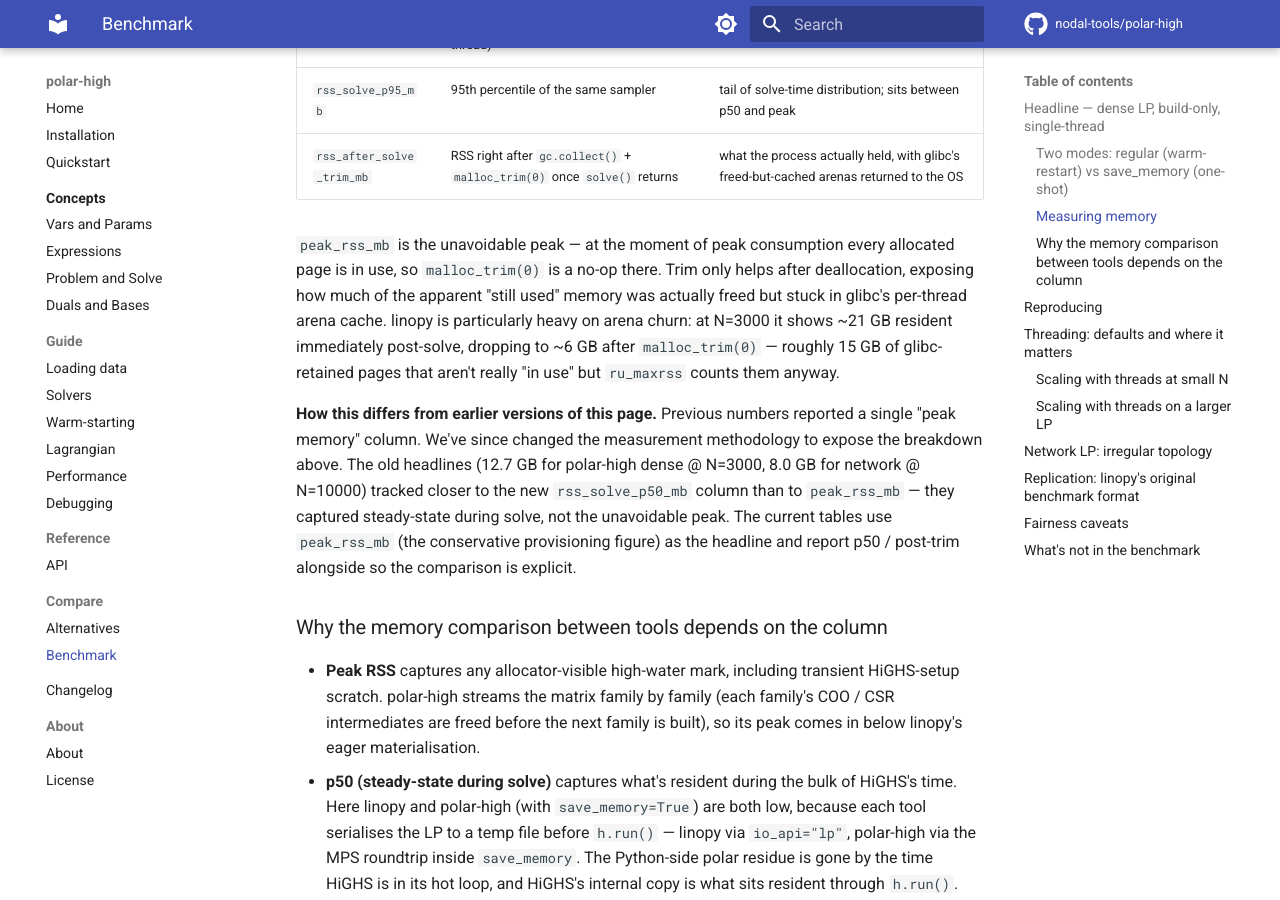
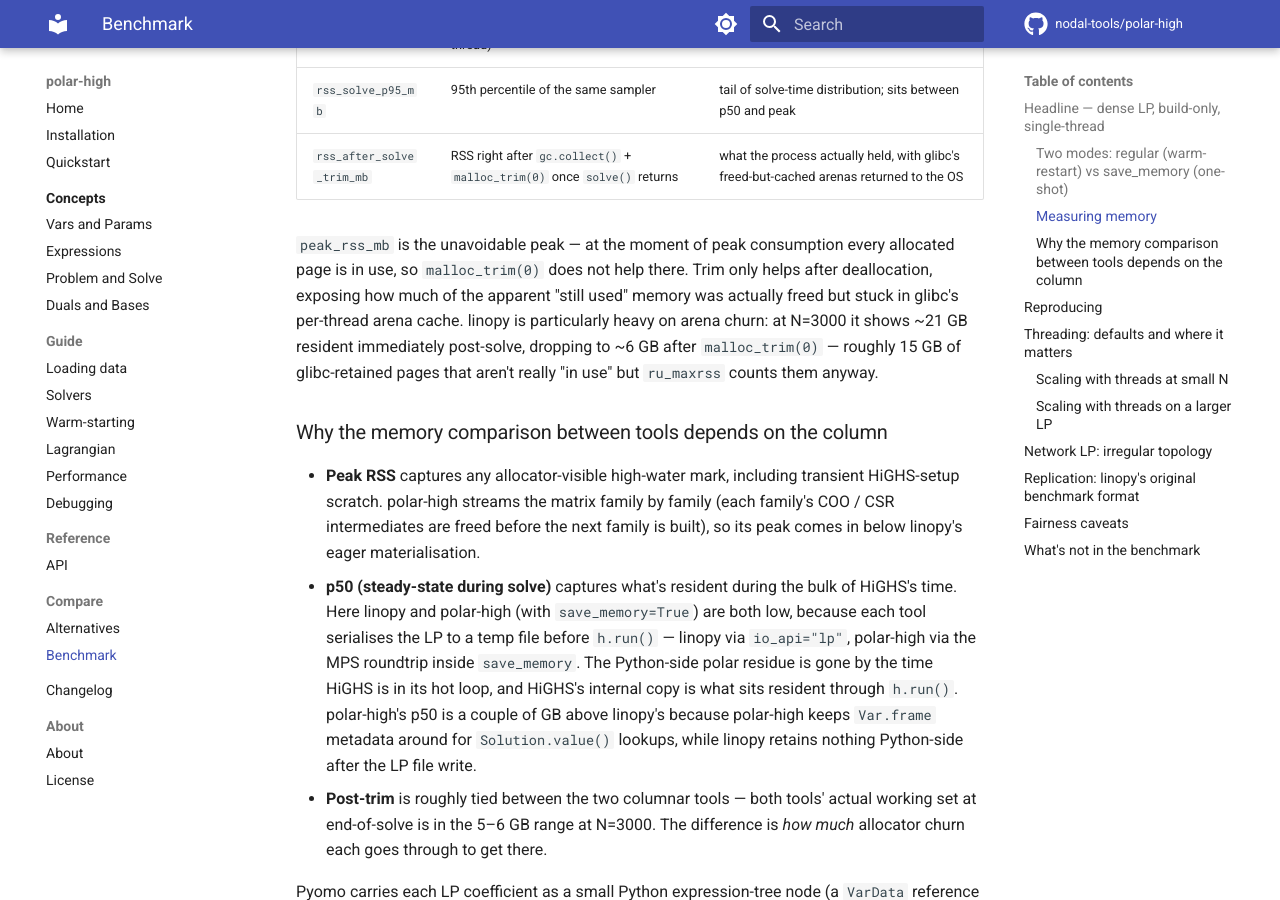
Before and after one commit to nodal-tools/polar-high, an MkDocs documentation site: the page built from docs/compare/benchmark.md, in a window 1280 px wide and 900 px high, scrolled down 3225 px. Built offline with MkDocs 1.6.1 and Material for MkDocs 9.7.7, drawn with Linux system fonts in a browser that asks for light colours; comment, search, counter and statistics services are not loaded; the version menu is left out; some of the changed text lies outside the part shown.

Commit message:
docs: trim methodology section in benchmark.md
Drop the "How this differs from earlier versions" paragraph (covered
in the changelog) and minor wording cleanup.

Co-Authored-By: Claude Opus 4.7 (1M context) <noreply@anthropic.com>

```diff
--- a/docs/compare/benchmark.md
+++ b/docs/compare/benchmark.md
@@ -130,25 +130,14 @@ that matches the question you're asking:
 | `rss_after_solve_trim_mb` | RSS right after `gc.collect()` + `malloc_trim(0)` once `solve()` returns | what the process actually held, with glibc's freed-but-cached arenas returned to the OS |
 
 `peak_rss_mb` is the unavoidable peak — at the moment of peak
-consumption every allocated page is in use, so `malloc_trim(0)` is a
-no-op there. Trim only helps after deallocation, exposing how much of
+consumption every allocated page is in use, so `malloc_trim(0)` does not
+help there. Trim only helps after deallocation, exposing how much of
 the apparent "still used" memory was actually freed but stuck in
 glibc's per-thread arena cache. linopy is particularly heavy on
 arena churn: at N=3000 it shows ~21 GB resident immediately
 post-solve, dropping to ~6 GB after `malloc_trim(0)` — roughly 15 GB
 of glibc-retained pages that aren't really "in use" but `ru_maxrss`
 counts them anyway.
-
-**How this differs from earlier versions of this page.** Previous
-numbers reported a single "peak memory" column. We've since changed
-the measurement methodology to expose the breakdown above. The old
-headlines (12.7 GB for polar-high dense @ N=3000, 8.0 GB for
-network @ N=10000) tracked closer to the new `rss_solve_p50_mb`
-column than to `peak_rss_mb` — they captured steady-state during
-solve, not the unavoidable peak. The current tables use
-`peak_rss_mb` (the conservative provisioning figure) as the
-headline and report p50 / post-trim alongside so the comparison is
-explicit.
 
 ### Why the memory comparison between tools depends on the column
 
@@ -367,5 +356,4 @@ sparse matrix. linopy's numbers reproduce within run-to-run noise.
   that defeats "anyone can re-run from a clean `pip install`".
 
 If you'd like a different model class (block-angular, time-coupled,
-mixed-integer with branching) in the benchmark, open an issue. The
-runner is a small enough surface to extend.
+mixed-integer with branching) in the benchmark, open an issue.
```
